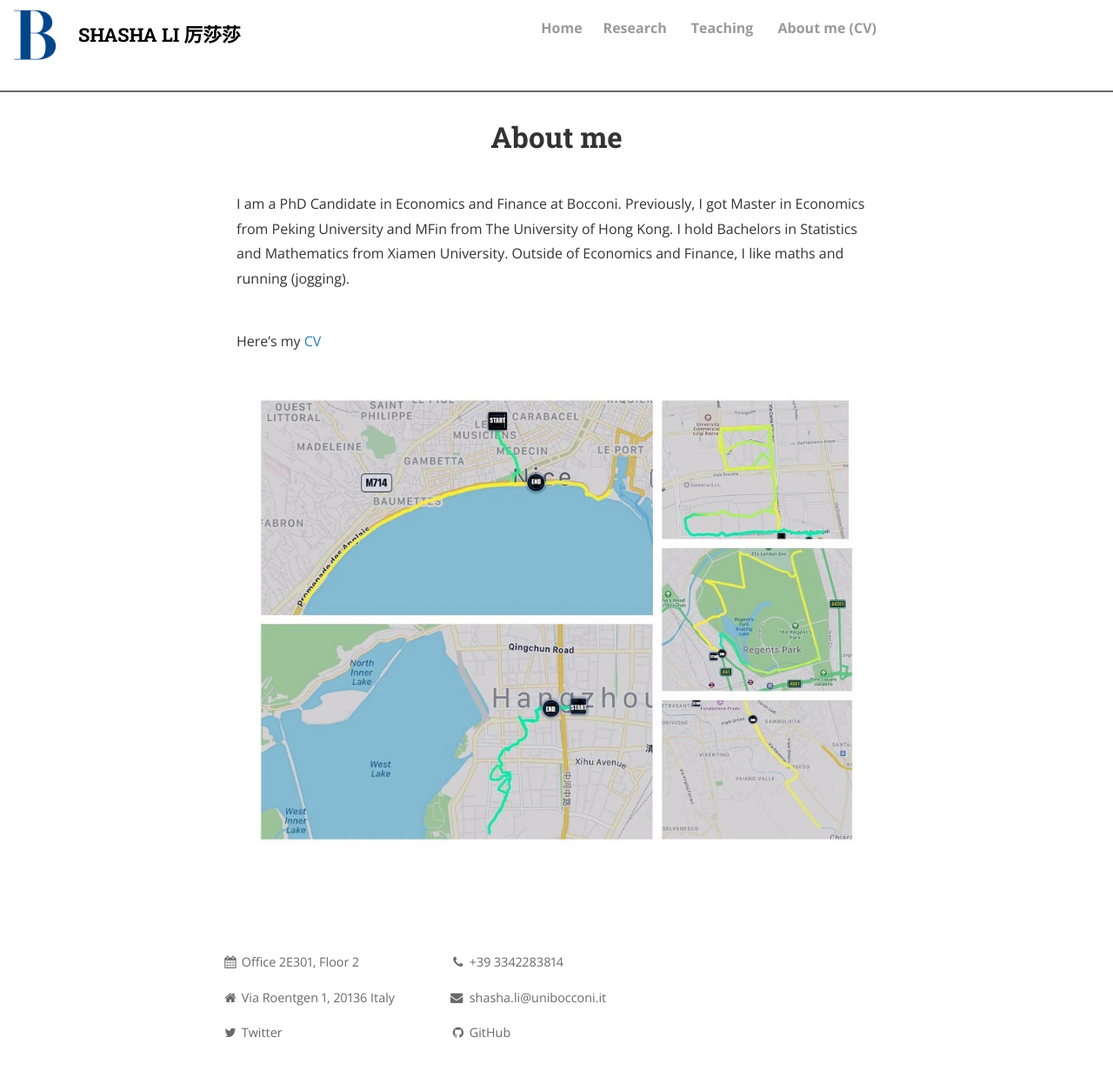
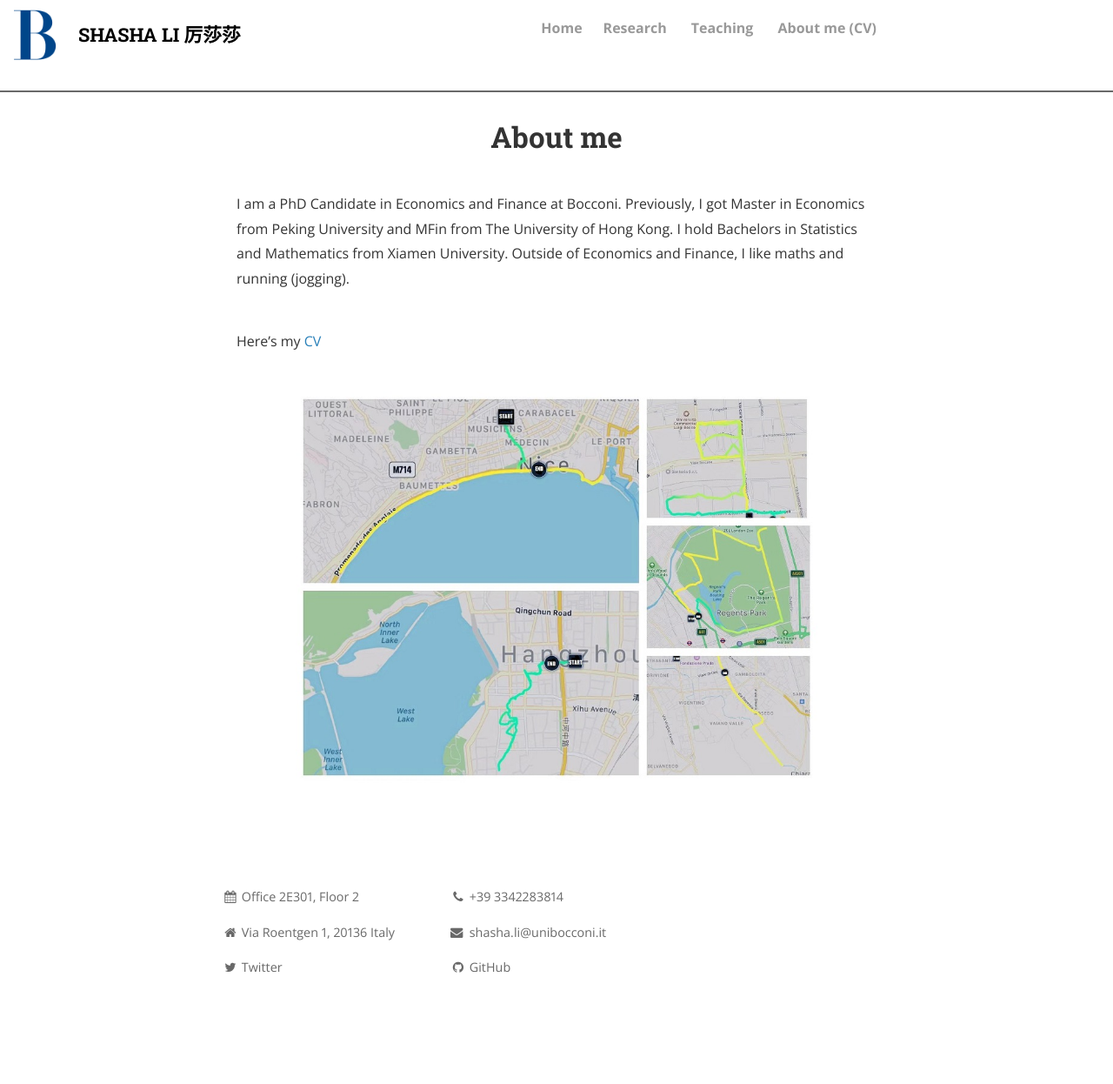
Before and after one commit to shasha-li/shasha-li.github.io, a Jekyll site: the page built from CV.md, in a window 1280 px wide. Shown: the whole page at 87% size. Built offline with Jekyll 4.4.1, drawn with Linux system fonts in a browser that asks for light colours; nearby versions of some CDN libraries; comment, search, counter and statistics services are not loaded; a style sheet for code colours, icons or effects is not loaded; after the commit the page ends 1171 px from its top, so only the background shows below that.

Commit message:
Update CV.md

```diff
--- a/CV.md
+++ b/CV.md
@@ -10,6 +10,6 @@
 Here's my <a href="https://shasha-li.github.io/content/SHASHA%20LI%20CV.pdf" target="_blank">CV</a>
 <br><br>
 
-<img src="https://raw.githubusercontent.com/shasha-li/shasha-li.github.io/master/content/run.jpg" style="width:700px;"/>
+<img src="/content/run.jpg" style="width:600px;"/>
 
 <br><br>
```
